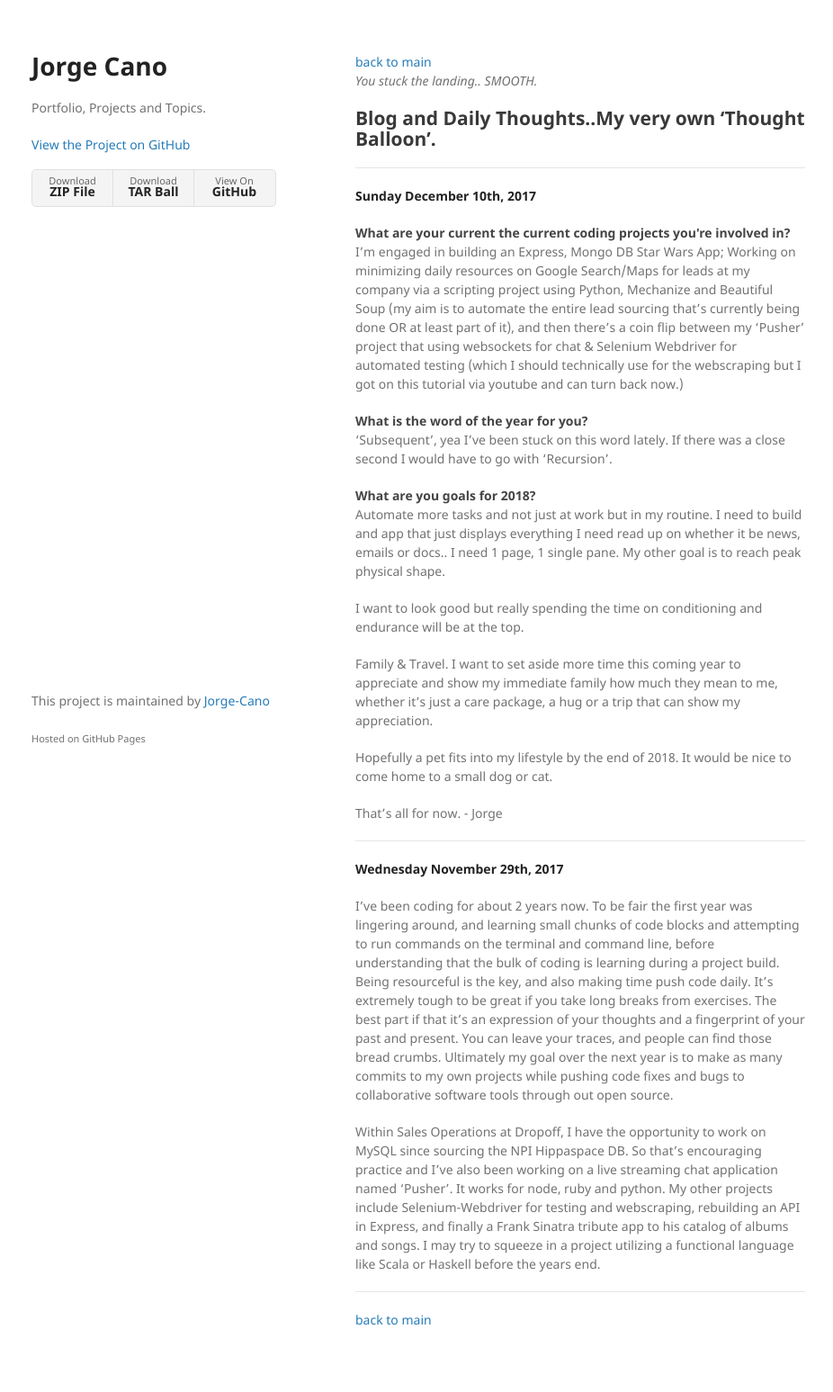
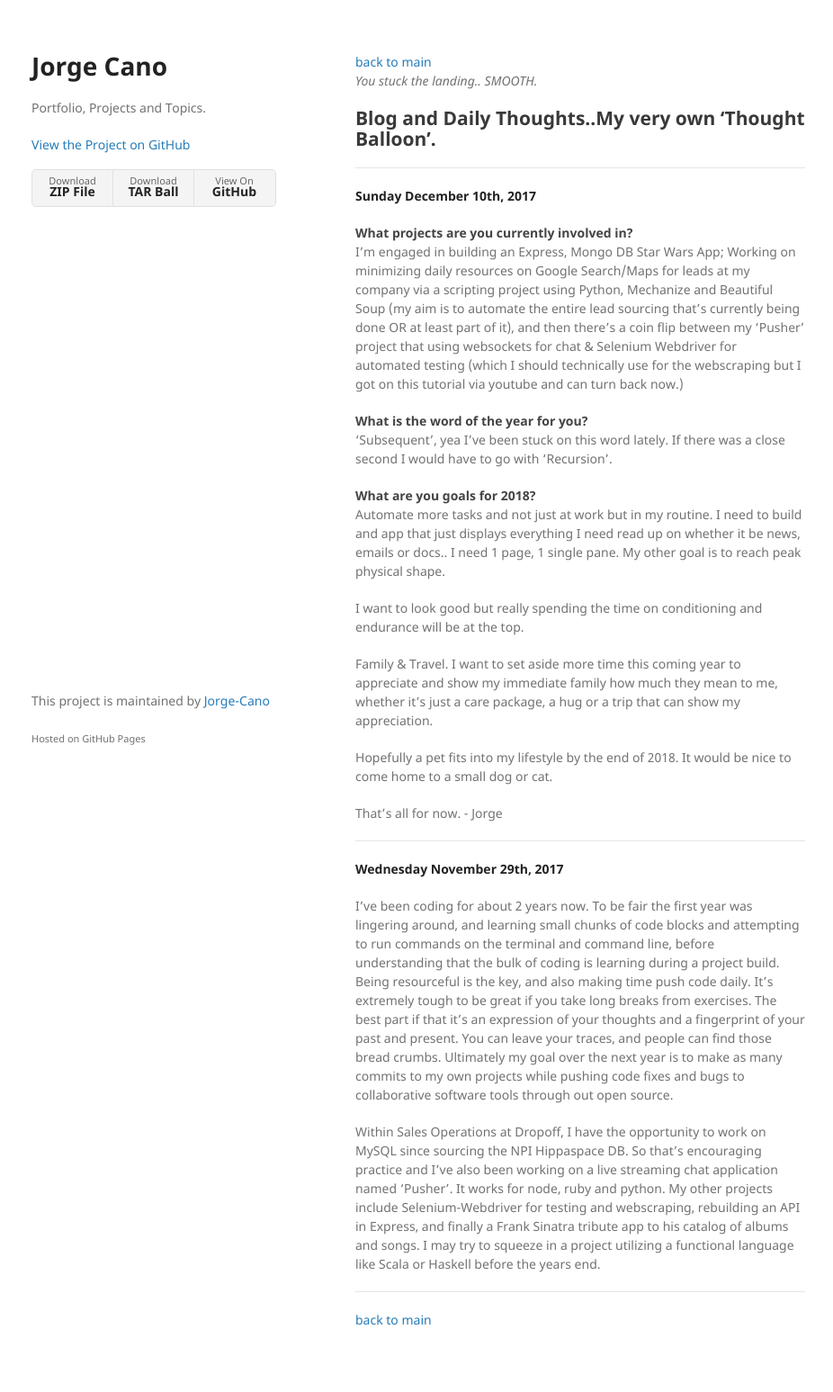
Before and after one commit to Jorge-Cano/Jekyll-Ver1, a Jekyll site: the page built from another-page.md, in a window 1280 px wide. Shown: the whole page at 90% size, without its empty margins (175-1101 px from the left). Built offline with Jekyll 4.4.1, drawn with Linux system fonts in a browser that asks for light colours.

Commit message:
blog fix

```diff
--- a/another-page.md
+++ b/another-page.md
@@ -11,7 +11,7 @@ _You stuck the landing.. SMOOTH._
 **Sunday December 10th, 2017**
 
 <dt>
-What are your current the current coding projects you're involved in?
+What projects are you currently involved in?
 </dt>
 I'm engaged in building an Express, Mongo DB Star Wars App; Working on minimizing daily resources on Google Search/Maps for leads at my company via a scripting project using Python, Mechanize and Beautiful Soup (my aim is to automate the entire lead sourcing that's currently being done OR at least part of it), and then there's a coin flip between my 'Pusher' project that using websockets for chat & Selenium Webdriver for automated testing (which I should technically use for the webscraping but I got on this tutorial via youtube and can turn back now.)
 <dt>
```
